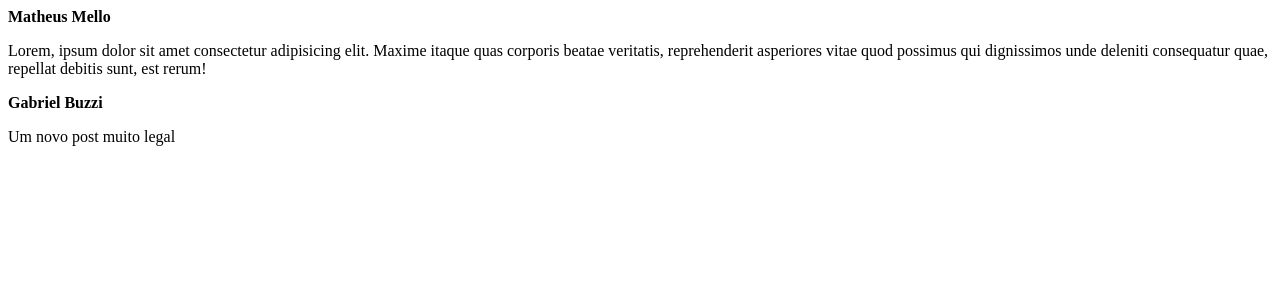
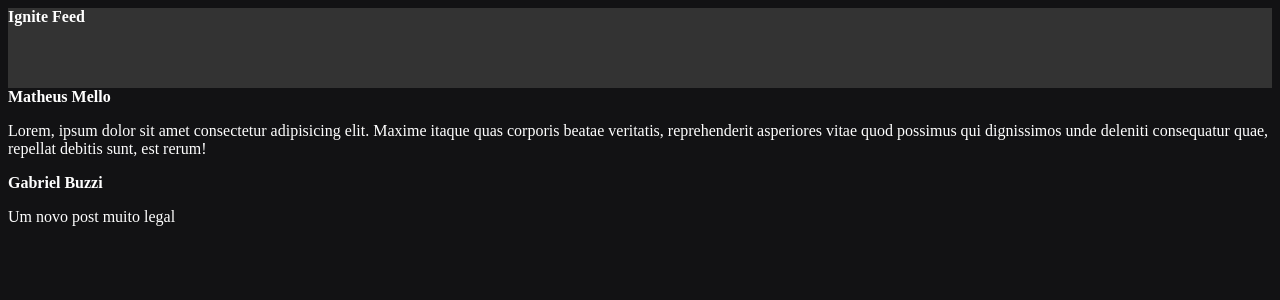
Before and after one commit to matheusgmello/ignite-feed, a React (Vite) app: page / in a window 1280 px wide. Shown: the top 300 px of the page. Built offline with nearby package versions, Linux system fonts and the light colour scheme.

Commit message:
Feat: CSS Modules

```diff
--- a/src/App.jsx
+++ b/src/App.jsx
@@ -1,9 +1,12 @@
-import { Post } from "./Post";
+import { Header } from './components/Header';
+import { Post } from './Post'
+
+import './styles.css';
 
 export function App() {
-
   return (
     <div>
+      <Header />
       <Post
         author="Matheus Mello"
         content="Lorem, ipsum dolor sit amet consectetur adipisicing elit. Maxime itaque quas corporis beatae veritatis, reprehenderit asperiores vitae quod possimus qui dignissimos unde deleniti consequatur quae, repellat debitis sunt, est rerum!"
--- /dev/null
+++ b/src/components/Header.jsx
@@ -0,0 +1,9 @@
+import styles from './Header.module.css';
+
+export function Header() {
+  return (
+    <header className={styles.header}>
+      <strong>Ignite Feed</strong>
+    </header>
+  );
+}
--- /dev/null
+++ b/src/components/Header.module.css
@@ -0,0 +1,4 @@
+.header {
+  background: #333;
+  height: 80px;
+}
--- /dev/null
+++ b/src/styles.css
@@ -0,0 +1,4 @@
+body {
+  background: #121214;
+  color: #fff;
+}
```
